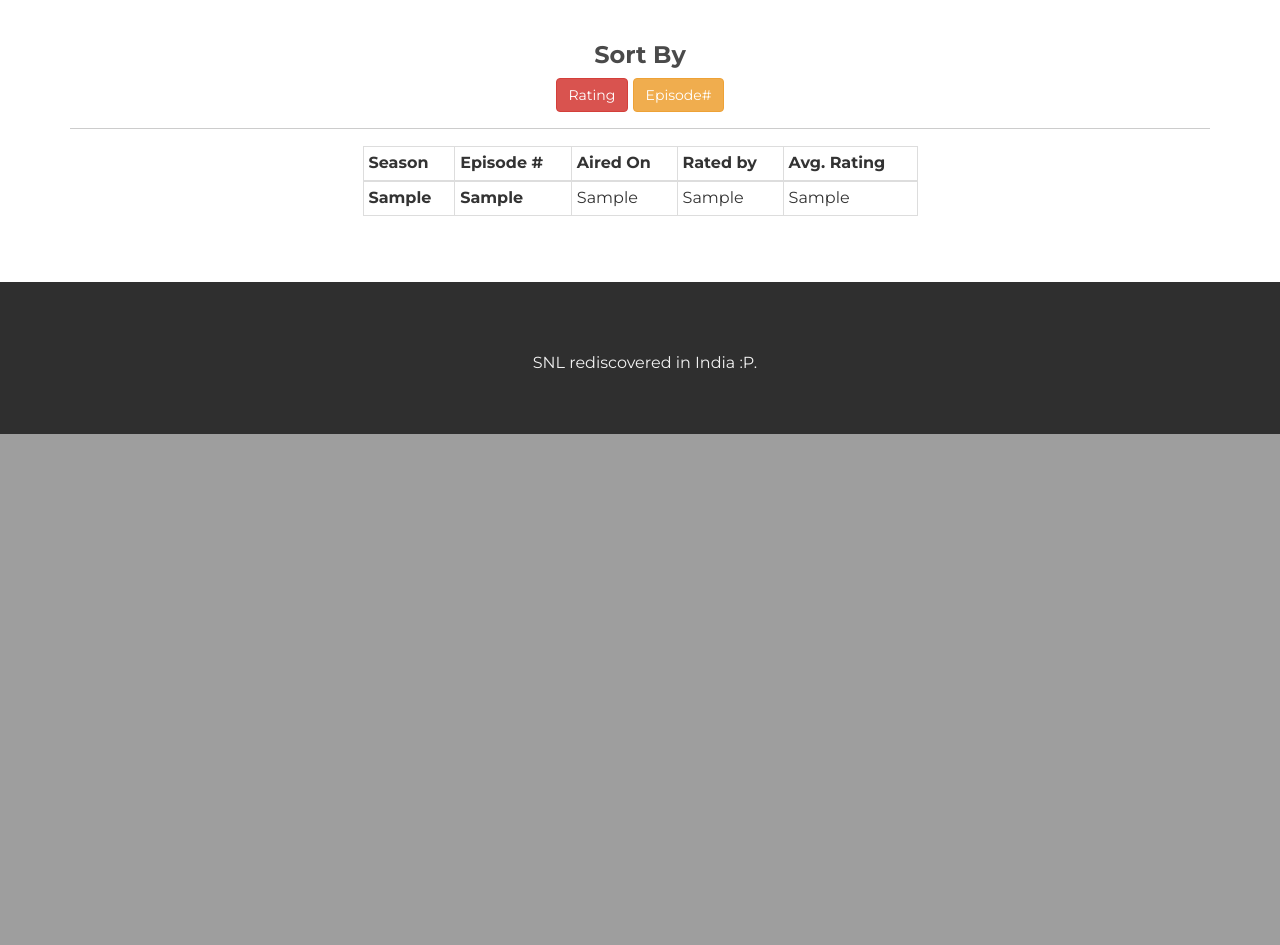
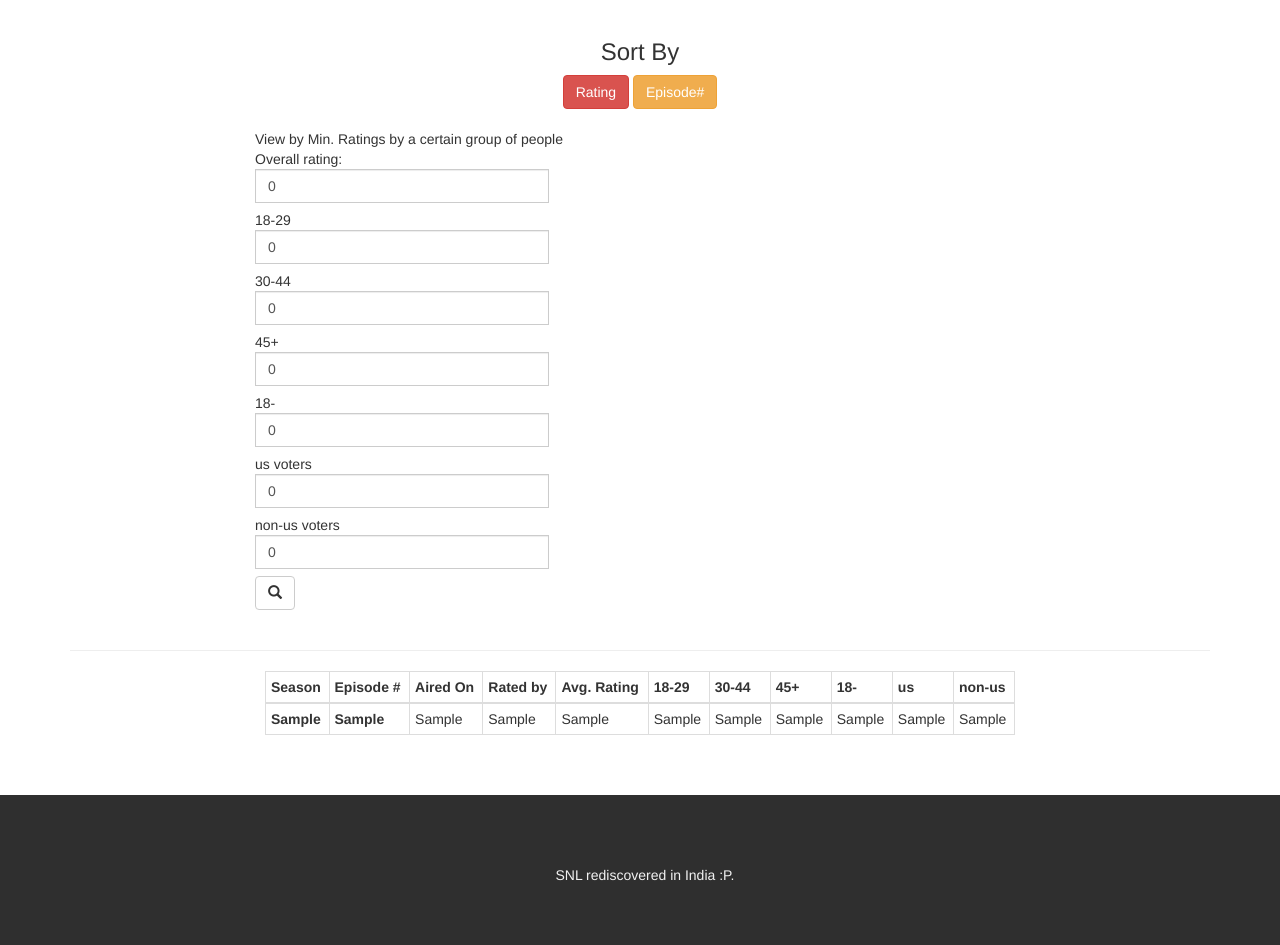
Before and after one commit to Prakhar0409/snl-archives, a Django app: template snl/website/templates/website/episodes.html in a window 1280 px wide. Shown: the part 581-1526 px from the top of the page. Before the commit the page ends 1015 px from the top, so only its background shows below. Run offline with Django 3.2, Linux system fonts and the light colour scheme; the template is opened without the code that fills it: most values are stand-ins (such as "Sample title", 1, 10 or a date in 2020); some libraries are stand-ins or nearby versions.

Commit message:
ratings sorting

```diff
--- a/snl/website/templates/website/episodes.html
+++ b/snl/website/templates/website/episodes.html
@@ -1,9 +1,10 @@
 {% extends 'website/base.html' %}
 {% block extrahead %}
+<link href="http://netdna.bootstrapcdn.com/bootstrap/3.3.6/css/bootstrap.css" rel="stylesheet">
 {% endblock %}
 
 {% block workwrap %}
-	<h1>SNL Season {{ sid }}</h1>
+	<h1>SNL Episodes</h1>
 {% endblock %}
 
 {% block content %}
@@ -15,20 +16,56 @@
 		<a href='/episodes_ratings/' class="btn btn-danger">Rating</a>
 		<a href='/episodes/' class="btn btn-warning">Episode#</a>
 		</center>
+    <br/>
+        <div class="row">
+      <!-- <h2 style='color:black'>Search Bar</h2> -->
+        <div class="col-xs-8 col-xs-offset-2">
+        View by Min. Ratings by a certain group of people
+        <form id='form_id' method='POST' action='/episodes/'>
+        {% csrf_token %}
+        <div class="input-group">
+                 <p> Overall rating: <input type="number" class="form-control" name="overall" data-min="0" data-max="10" value=0></p><hr/>
+                  <p>18-29<input type="number" class="form-control" name="age18_29" min="0" max="10" value=0></p><hr/>
+                  <p>30-44<input type="number" class="form-control" name="age30_44" data-min="0" data-max="10" value=0></p><hr/>
+                  <p>45+<input type="number" class="form-control" name="age45p" data-min="0" data-max="10" value=0></p><hr/>
+                  <p>18-<input type="number" class="form-control" name="age18m" data-min="0" data-max="10" value=0></p><hr/>
+                  <p>us voters<input type="number" class="form-control" name="us" data-min="0" data-max="10" value=0></p><hr/>
+                  <p>non-us voters<input type="number" class="form-control" name="non_us" data-min="0" data-max="10" value=0></p><hr/>
+
+
+                  <button id='form_submit' class="btn btn-default" type="button"><span class="glyphicon glyphicon-search"></span></button>
+
+            </div>
+            <br/>
+          <!--   <p style='color:white;'>
+              <input type="radio" name="search_for" value="episodes" checked> Search Episodes
+        <input type="radio" name="search_for" value="titles"> Search Titles
+        <input type="radio" name="search_for" value="actors"> Search Actors
+      </p> -->
+            </form>
+        </div>
+  </div>
+
 	<!-- </div> -->
 </div>
 <hr/>
 <div class='row'>
-	<div class='col-md-offset-3 col-md-6'>
+	<div class='col-md-offset-2 col-md-8'>
 
 <table class="table-bordered table-condensed table table-hover">
   <thead>
     <tr>
-    	<th>Season</th>
+    <th>Season</th>
 		<th>Episode #</th>
 		<th>Aired On</th>
 		<th>Rated by</th>
 		<th>Avg. Rating</th>
+    <th>18-29</th>
+    <th>30-44</th>
+    <th>45+</th>
+    <th>18-</th>
+    <th>us</th>
+    <th>non-us</th>
     </tr>
   </thead>
 
@@ -40,6 +77,12 @@
       <td>{{ episode.2 }}</td>
       <td>{{ episode.3 }}</td>
       <td>{{ episode.4 }}</td>
+      <td>{{ episode.5 }}</td>
+      <td>{{ episode.6 }}</td>
+      <td>{{ episode.7 }}</td>
+      <td>{{ episode.8 }}</td>
+      <td>{{ episode.9 }}</td>
+      <td>{{ episode.10 }}</td>
     </tr>
 
   {% endfor %}
@@ -48,3 +91,25 @@
 </div>
 </div>
 {% endblock %}
+
+
+
+{% block extrajs %}
+  <script type="text/javascript">
+    $(document).ready(function(e){
+        $('.search-panel .dropdown-menu').find('a').click(function(e) {
+        e.preventDefault();
+        var param = $(this).attr("href").replace("#","");
+        var concept = $(this).text();
+        $('.search-panel span#search_concept').text(concept);
+        $('.input-group #search_param').val(param);
+      });
+
+      var form = document.getElementById("form_id");
+      document.getElementById("form_submit").addEventListener("click", function () {
+        form.submit();
+      });
+
+    });
+  </script>
+{% endblock %}
```
Also changed, not shown: snl/website/views.py (+59 -5 lines), preview_imgs/episodes.png, preview_imgs/seasons.png (added), 4 other files.
